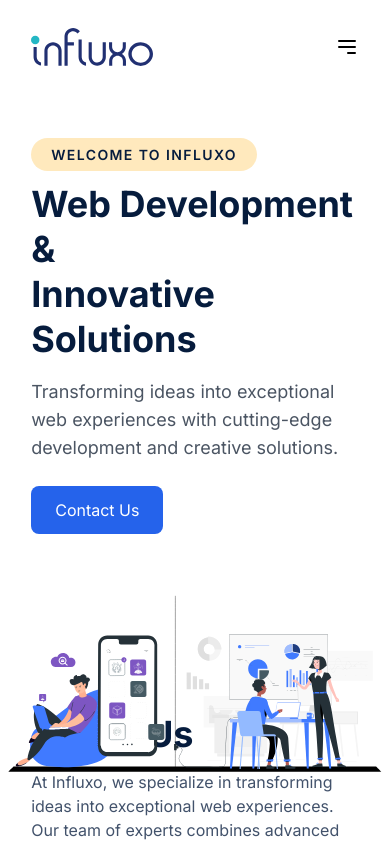
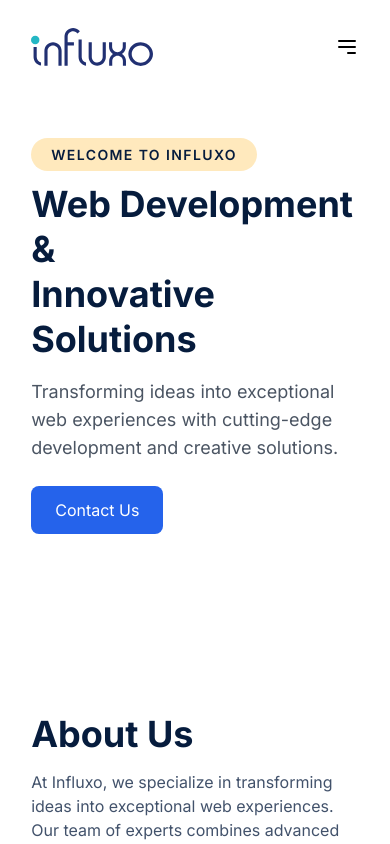
Before and after one commit to florianfani/Influxo, a React (Vite) app in the folder influxo/: page / in a window 390 px wide. Shown: the top 844 px of the page. Built offline with nearby package versions, Linux system fonts and the light colour scheme.

Commit message:
trying without lottie

```diff
--- a/influxo/src/pages/Home.tsx
+++ b/influxo/src/pages/Home.tsx
@@ -3,8 +3,8 @@
 import AboutUs from "../components/AboutUs";
 import ServicesHome from "../components/ServicesHome";
 import { useNavigate } from "react-router-dom";
-import Lottie from "react-lottie";
-import animationData from "../lotties/animation.json";
+//import Lottie from "react-lottie";
+//import animationData from "../lotties/animation.json";
 
 const Home: React.FC = () => {
   const navigate = useNavigate();
@@ -13,14 +13,14 @@
     navigate(path);
   };
 
-  const defaultOptions = {
-    loop: true,
-    autoplay: true,
-    animationData: animationData,
-    rendererSettings: {
-      preserveAspectRatio: "xMidYMid slice",
-    },
-  };
+  // const defaultOptions = {
+  //   loop: true,
+  //   autoplay: true,
+  //   animationData: animationData,
+  //   rendererSettings: {
+  //     preserveAspectRatio: "xMidYMid slice",
+  //   },
+  // };
   return (
     <div className="">
       <div className="min-h-screen bg-white flex flex-col items-center overflow-hidden">
@@ -56,14 +56,14 @@
                 width={1000}
               />
             </div> */}
-            <div className=" md:hidden">
+            {/* <div className=" md:hidden">
               <Lottie
                 isClickToPauseDisabled={true}
                 options={defaultOptions}
                 height={300}
                 width={400}
               />
-            </div>
+            </div> */}
           </div>
         </div>
       </div>
```
